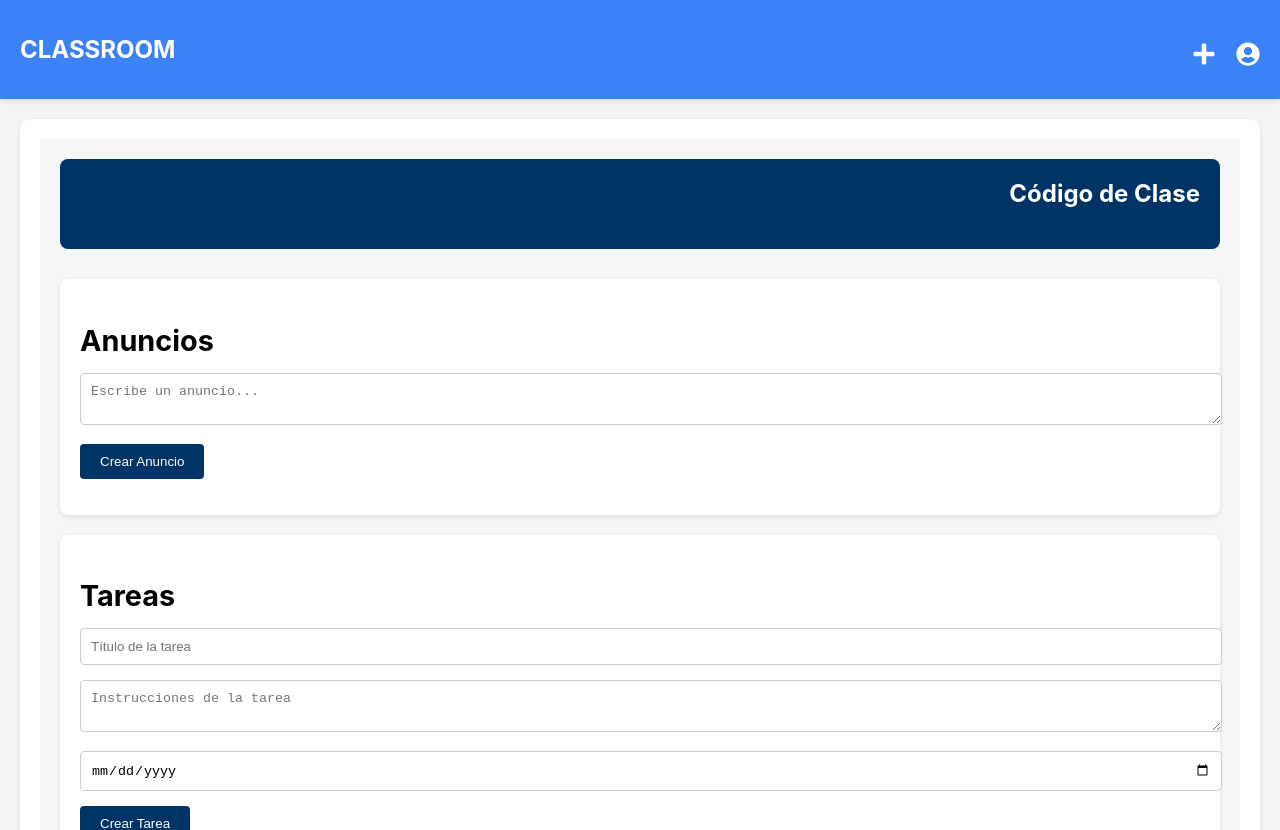
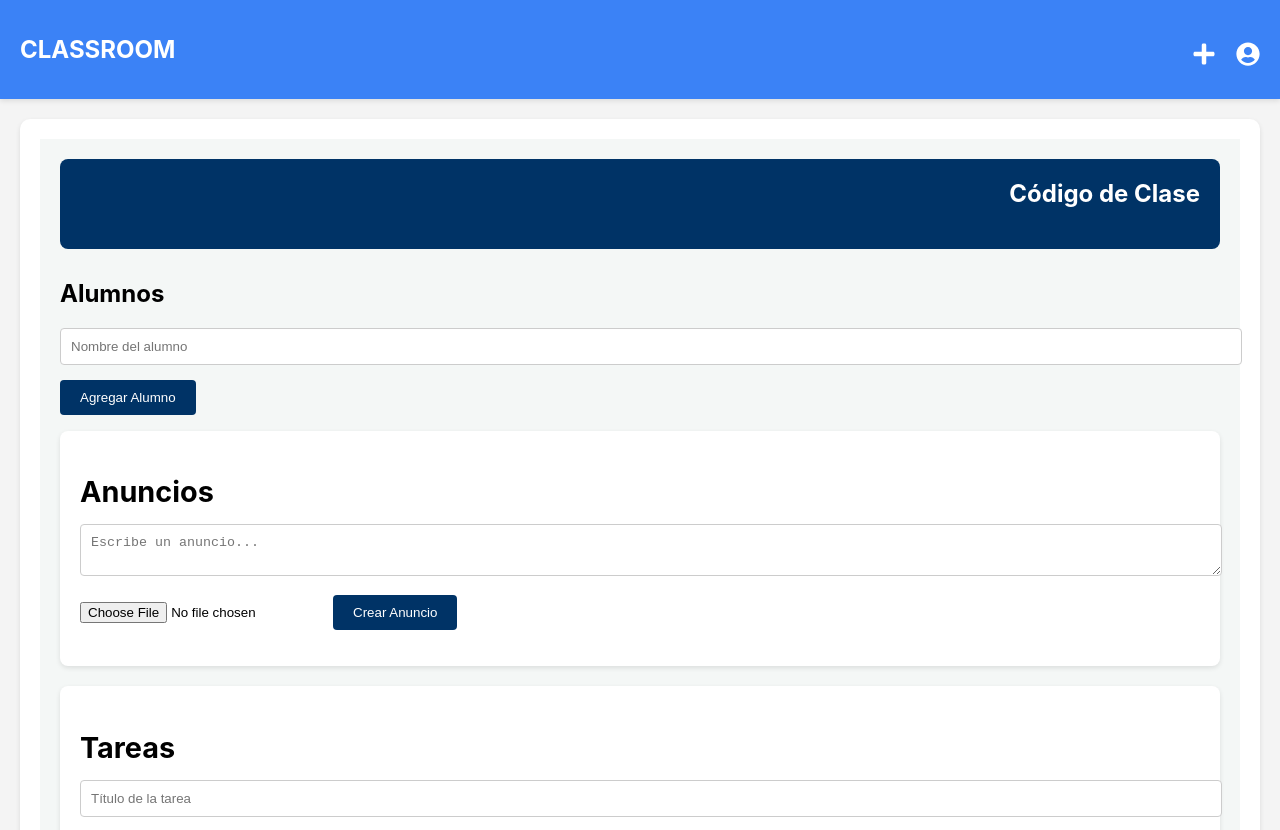
Before and after one commit to Zwtzi/classroom_project, a React (Create React App) app in the folder frontend/: page /class/1 in a window 1280 px wide. Shown: the top 830 px of the page. Built offline with nearby package versions, Linux system fonts and the light colour scheme.

Commit message:
Agregar alumno y agregar archivos en vista ClassView

```diff
--- a/frontend/src/styles/ClassView.css
+++ b/frontend/src/styles/ClassView.css
@@ -73,6 +73,13 @@
     border: 1px solid #ccc;
 }
 
+/* Contenedor de entrada de archivo y botón */
+.class-view .announcement-form {
+    display: flex;
+    flex-direction: column;
+    gap: 10px;
+}
+
 /* Botones dentro de class-view */
 .class-view button {
     padding: 10px 20px;
--- a/frontend/src/teacher/ClassView.js
+++ b/frontend/src/teacher/ClassView.js
@@ -9,8 +9,9 @@ const ClassView = ({ classCode, className, classDescription }) => {
   const [taskTitle, setTaskTitle] = useState('');
   const [taskInstructions, setTaskInstructions] = useState('');
   const [dueDate, setDueDate] = useState('');
-  const [editingTaskIndex, setEditingTaskIndex] = useState(null);
-  const [editingAnnouncementIndex, setEditingAnnouncementIndex] = useState(null);
+  const [students, setStudents] = useState([]);
+  const [newStudent, setNewStudent] = useState('');
+  const [announcementFile, setAnnouncementFile] = useState(null);
 
   const formatDate = (date) => {
     const options = { day: 'numeric', month: 'long' };
@@ -18,29 +19,29 @@ const ClassView = ({ classCode, className, classDescription }) => {
   };
 
   const handleCreateAnnouncement = () => {
-    if (announcementText) {
-      const newAnnouncement = { text: announcementText, date: formatDate(new Date()) };
+    if (announcementText || announcementFile) {
+      const newAnnouncement = {
+        text: announcementText,
+        date: formatDate(new Date()),
+        file: announcementFile
+      };
       setAnnouncements([...announcements, newAnnouncement]);
       setAnnouncementText('');
+      setAnnouncementFile(null);
     }
   };
 
-  const handleEditAnnouncement = (index) => {
-    setAnnouncementText(announcements[index].text);
-    setEditingAnnouncementIndex(index);
+  const handleFileChange = (event) => {
+    const file = event.target.files[0];
+    if (file) {
+      setAnnouncementFile(file);
+    }
   };
 
-  const handleUpdateAnnouncement = () => {
-    if (announcementText && editingAnnouncementIndex !== null) {
-      const updatedAnnouncements = [...announcements];
-      updatedAnnouncements[editingAnnouncementIndex] = {
-        ...updatedAnnouncements[editingAnnouncementIndex],
-        text: announcementText,
-        lastModified: formatDate(new Date())
-      };
-      setAnnouncements(updatedAnnouncements);
-      setAnnouncementText('');
-      setEditingAnnouncementIndex(null);
+  const handleAddStudent = () => {
+    if (newStudent) {
+      setStudents([...students, newStudent]);
+      setNewStudent('');
     }
   };
 
@@ -59,32 +60,6 @@ const ClassView = ({ classCode, className, classDescription }) => {
     }
   };
 
-  const handleEditTask = (index) => {
-    const task = tasks[index];
-    setTaskTitle(task.title);
-    setTaskInstructions(task.instructions);
-    setDueDate(task.dueDate);
-    setEditingTaskIndex(index);
-  };
-
-  const handleUpdateTask = () => {
-    if (taskTitle && taskInstructions && dueDate && editingTaskIndex !== null) {
-      const updatedTasks = [...tasks];
-      updatedTasks[editingTaskIndex] = {
-        ...updatedTasks[editingTaskIndex],
-        title: taskTitle,
-        instructions: taskInstructions,
-        dueDate,
-        lastModified: formatDate(new Date())
-      };
-      setTasks(updatedTasks);
-      setTaskTitle('');
-      setTaskInstructions('');
-      setDueDate('');
-      setEditingTaskIndex(null);
-    }
-  };
-
   return (
     <Layout2>
       <div className="class-view">
@@ -99,6 +74,22 @@ const ClassView = ({ classCode, className, classDescription }) => {
           </div>
         </div>
 
+        <section className="students">
+          <h2>Alumnos</h2>
+          <input
+            type="text"
+            placeholder="Nombre del alumno"
+            value={newStudent}
+            onChange={(e) => setNewStudent(e.target.value)}
+          />
+          <button onClick={handleAddStudent}>Agregar Alumno</button>
+          <ul>
+            {students.map((student, index) => (
+              <li key={index}>{student}</li>
+            ))}
+          </ul>
+        </section>
+
         <section className="announcements">
           <h2>Anuncios</h2>
           <textarea
@@ -106,20 +97,20 @@ const ClassView = ({ classCode, className, classDescription }) => {
             value={announcementText}
             onChange={(e) => setAnnouncementText(e.target.value)}
           />
-          {editingAnnouncementIndex !== null ? (
-            <button onClick={handleUpdateAnnouncement}>Actualizar Anuncio</button>
-          ) : (
-            <button onClick={handleCreateAnnouncement}>Crear Anuncio</button>
-          )}
+          <input type="file" accept="*/*" onChange={handleFileChange} />
+          <button onClick={handleCreateAnnouncement}>Crear Anuncio</button>
           <ul>
             {announcements.map((announcement, index) => (
               <li key={index} className="announcement-item">
                 <div className="announcement-header">
                   <span>{announcement.date}</span>
-                  {announcement.lastModified && <span> (Última modificación: {announcement.lastModified})</span>}
                 </div>
                 <p>{announcement.text}</p>
-                <button onClick={() => handleEditAnnouncement(index)}>Editar</button>
+                {announcement.file && (
+                  <a href={URL.createObjectURL(announcement.file)} download>
+                    Descargar archivo adjunto ({announcement.file.name})
+                  </a>
+                )}
               </li>
             ))}
           </ul>
@@ -143,24 +134,18 @@ const ClassView = ({ classCode, className, classDescription }) => {
             value={dueDate}
             onChange={(e) => setDueDate(e.target.value)}
           />
-          {editingTaskIndex !== null ? (
-            <button onClick={handleUpdateTask}>Actualizar Tarea</button>
-          ) : (
-            <button onClick={handleCreateTask}>Crear Tarea</button>
-          )}
+          <button onClick={handleCreateTask}>Crear Tarea</button>
           <ul>
             {tasks.map((task, index) => (
               <li key={index} className="task-item">
                 <div className="task-header">
                   <span>{task.date}</span>
-                  {task.lastModified && <span> (Última modificación: {task.lastModified})</span>}
                 </div>
                 <div className="task-content">
                   <h3>{task.title}</h3>
                   <p>{task.instructions}</p>
                   <p><strong>Fecha de entrega:</strong> {task.dueDate}</p>
                 </div>
-                <button onClick={() => handleEditTask(index)}>Editar</button>
               </li>
             ))}
           </ul>
```
Lines whose indentation alone changed are shown as unchanged.
